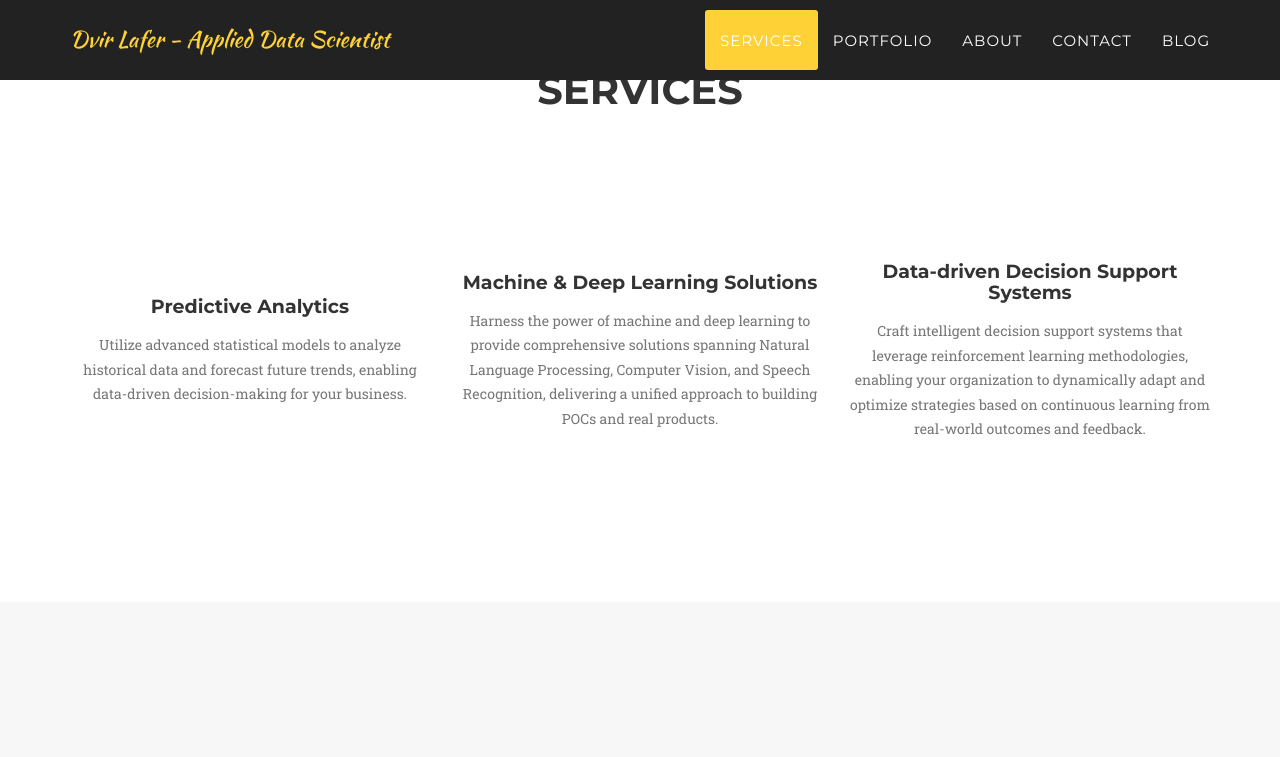
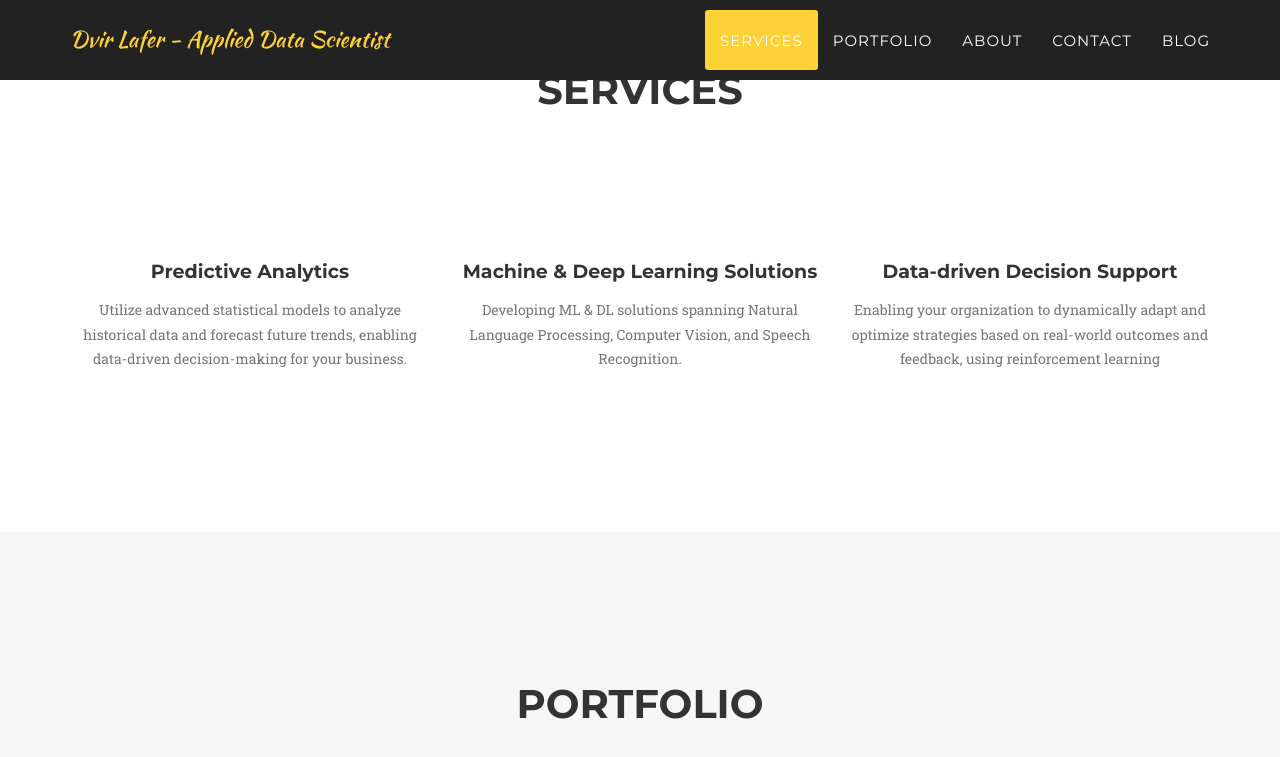
Before and after one commit to dvirla/dvirla.github.io, a Jekyll site: the page built from _posts/2014-07-17-project-2.markdown, in a window 1280 px wide and 1400 px high, scrolled down 1641 px. Shown: the top 757 px of the window. Built offline with Jekyll 4.4.1, drawn with Linux system fonts in a browser that asks for light colours; some web fonts are replaced; some of the changed text lies outside the part shown.

Commit message:
trying to fix responsive on phone

```diff
--- a/_includes/services.html
+++ b/_includes/services.html
@@ -7,26 +7,26 @@
             </div>
         </div>
         <div class="row text-center">
-                <div class="col-md-4">
+            <div class="col-md-4 service-item">
                 <span class="fa-stack fa-4x">
-                        <img class="img-circle img-responsive" src="img/services/analytics.png" alt="">
+                    <img class="img-circle img-responsive" src="img/services/analytics.png" alt="" width="100">
                 </span>
                 <h4 class="service-heading">Predictive Analytics</h4>
                 <p class="text-muted">Utilize advanced statistical models to analyze historical data and forecast future trends, enabling data-driven decision-making for your business.</p>
             </div>
-                <div class="col-md-4">
+            <div class="col-md-4 service-item">
                 <span class="fa-stack fa-4x">
-                        <img class="img-circle img-responsive" src="img/services/ai.png" alt="">
+                    <img class="img-circle img-responsive" src="img/services/ai.png" alt="" width="100">
                 </span>
                 <h4 class="service-heading">Machine & Deep Learning Solutions</h4>
-                    <p class="text-muted"> Harness the power of machine and deep learning to provide comprehensive solutions spanning Natural Language Processing, Computer Vision, and Speech Recognition, delivering a unified approach to building POCs and real products.</p>
+                <p class="text-muted"> Developing ML & DL solutions spanning Natural Language Processing, Computer Vision, and Speech Recognition.</p>
             </div>
-                <div class="col-md-4">
+            <div class="col-md-4 service-item">
                 <span class="fa-stack fa-4x">
-                        <img class="img-circle img-responsive" src="img/services/decision.png" alt="">
+                    <img class="img-circle img-responsive" src="img/services/decision.png" alt="" width="100">
                 </span>
-                    <h4 class="service-heading">Data-driven Decision Support Systems</h4>
-                    <p class="text-muted">Craft intelligent decision support systems that leverage reinforcement learning methodologies, enabling your organization to dynamically adapt and optimize strategies based on continuous learning from real-world outcomes and feedback.</p>
+                <h4 class="service-heading">Data-driven Decision Support</h4>
+                <p class="text-muted">Enabling your organization to dynamically adapt and optimize strategies based on real-world outcomes and feedback, using reinforcement learning</p>
             </div>
         </div>
     </div>
--- a/_posts/2014-07-17-project-2.markdown
+++ b/_posts/2014-07-17-project-2.markdown
@@ -1,15 +1,15 @@
 ---
-# title: Fine-tune T5 Mode
-# subtitle:  Machine & Deep Learning Solutions
+title: Fine-tune T5 Mode
+subtitle:  ML & DL Solutions
 layout: default
 modal-id: 2
 date: 2021-08-18
 img: T5.png
-# thumbnail: T5.png
+thumbnail: T5.png
 alt: image-alt
 project-date: June 2021
 client: Confidential
-# category: Machine & Deep Learning Solutions
+category: ML & DL Solutions
 description: "Fine-tuning T5 LLM to balance textual dataset."
 read_more: "Read More"
 read_more_link: "https://dvirla.github.io/applied-data-scientist-blog/using-T5-to-balance-textual-dataset/"
```
Also changed, not shown: _posts/2014-07-18-project-1.markdown (+4 -4 lines), _posts/2023-12-10-project-3.markdown (+4 -4 lines), 8 other files. Lines whose indentation alone changed are shown as unchanged.
